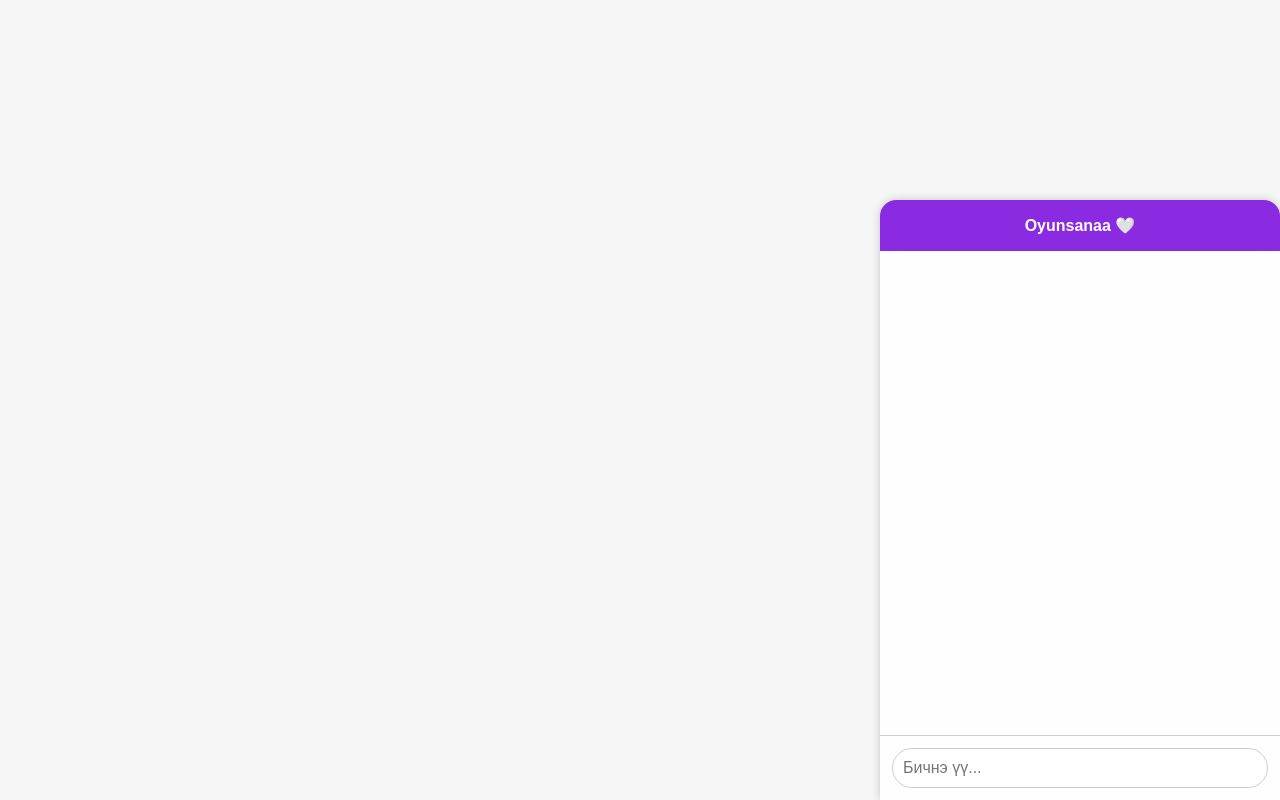
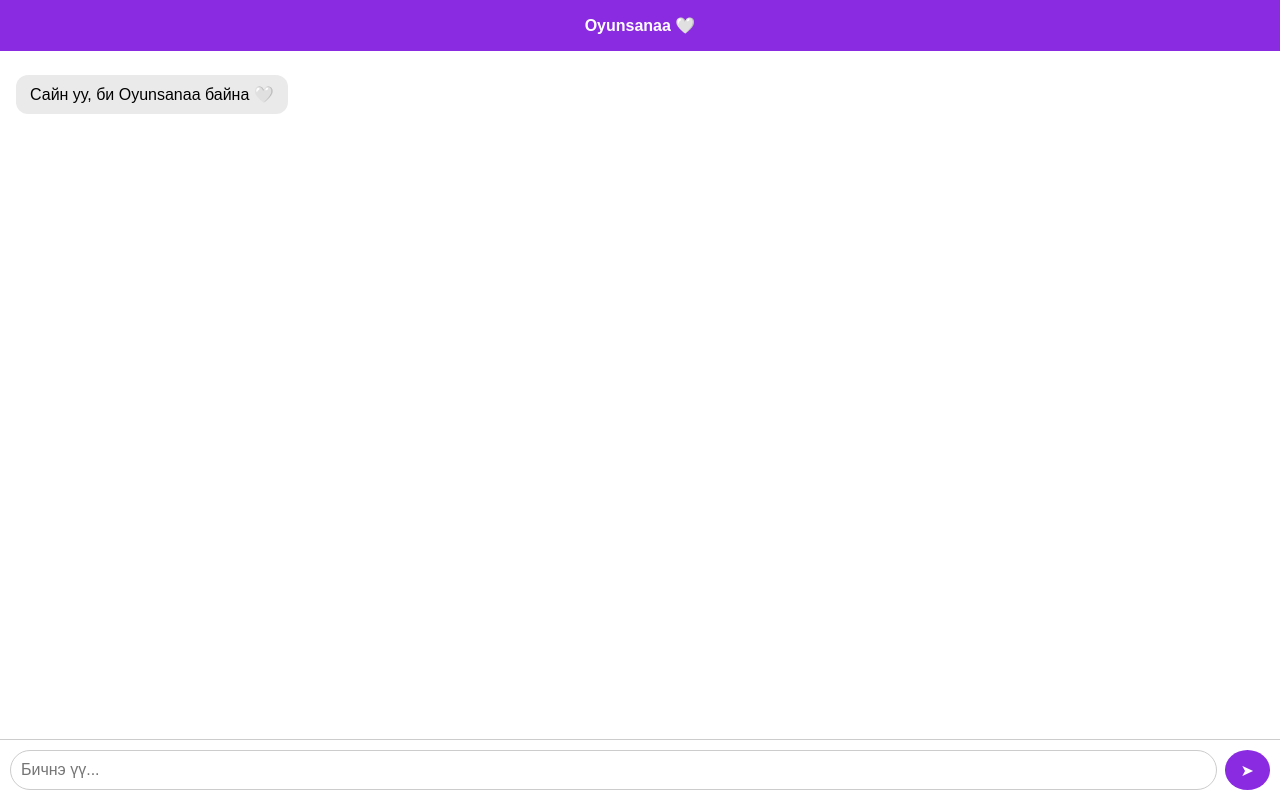
Before and after one commit to oyunsanaaai/Oyunsanaa-chat, a plain HTML site: page index.html in a window 1280 px wide. Drawn offline with Linux system fonts and the light colour scheme.

Commit message:
Update index.html

```diff
--- a/index.html
+++ b/index.html
@@ -8,33 +8,16 @@
     html, body {
       margin: 0;
       padding: 0;
-      height: 100%;
+      height: 100vh;
       font-family: Arial, sans-serif;
       background: #f6f6f6;
+      overflow: hidden;
     }
     .chat-container {
-      position: fixed;
-      bottom: 0;
-      right: 0;
-      width: 100%;
-      height: 100%;
-      max-height: 600px;
-      max-width: 400px;
-      background: rgba(255, 255, 255, 0.9);
-      backdrop-filter: blur(10px);
-      box-shadow: 0 0 10px rgba(0,0,0,0.2);
       display: flex;
       flex-direction: column;
-      border-radius: 16px 16px 0 0;
-      overflow: hidden;
-      z-index: 9999;
-    }
-    @media (max-width: 768px) {
-      .chat-container {
-        max-width: 100%;
-        max-height: 100%;
-        border-radius: 0;
-      }
+      height: 100vh;
+      width: 100%;
     }
     .chat-header {
       padding: 16px;
@@ -49,6 +32,7 @@
       overflow-y: auto;
       display: flex;
       flex-direction: column;
+      background: #fff;
     }
     .message {
       margin: 8px 0;
@@ -67,8 +51,9 @@
     }
     .chat-input {
       display: flex;
-      padding: 12px;
+      padding: 10px;
       border-top: 1px solid #ccc;
+      background: #fff;
     }
     .chat-input input {
       flex: 1;
@@ -78,26 +63,42 @@
       border: 1px solid #ccc;
       outline: none;
     }
+    .chat-input button {
+      background: #8A2BE2;
+      color: white;
+      border: none;
+      padding: 10px 16px;
+      margin-left: 8px;
+      border-radius: 50%;
+      font-size: 16px;
+      cursor: pointer;
+    }
     .typing-indicator {
       font-size: 14px;
       color: gray;
       padding-left: 10px;
+      margin-bottom: 4px;
     }
   </style>
 </head>
 <body>
   <div class="chat-container">
     <div class="chat-header">Oyunsanaa 🤍</div>
-    <div class="chatbox" id="chatbox"></div>
+    <div class="chatbox" id="chatbox">
+      <!-- Урьдчилсан мессеж -->
+      <div class="message bot">Сайн уу, би Oyunsanaa байна 🤍</div>
+    </div>
     <div class="typing-indicator" id="typingIndicator" style="display:none;">Oyunsanaa бичиж байна...</div>
     <div class="chat-input">
       <input type="text" id="userInput" placeholder="Бичнэ үү..." autocomplete="off" />
+      <button id="sendBtn">➤</button>
     </div>
   </div>
 
   <script>
     const chatbox = document.getElementById('chatbox');
     const userInput = document.getElementById('userInput');
+    const sendBtn = document.getElementById('sendBtn');
     const typingIndicator = document.getElementById('typingIndicator');
 
     function appendMessage(sender, text) {
@@ -127,14 +128,19 @@
       }, 700);
     }
 
+    function sendMessage() {
+      const message = userInput.value.trim();
+      if (message) {
+        appendMessage('user', message);
+        getBotResponse(message);
+        userInput.value = '';
+      }
+    }
+
+    sendBtn.addEventListener('click', sendMessage);
     userInput.addEventListener('keypress', function(e) {
       if (e.key === 'Enter') {
-        const message = userInput.value.trim();
-        if (message) {
-          appendMessage('user', message);
-          getBotResponse(message);
-          userInput.value = '';
-        }
+        sendMessage();
       }
     });
   </script>
```
